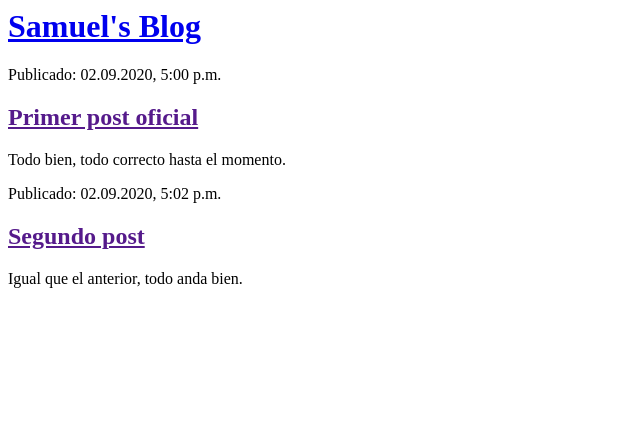
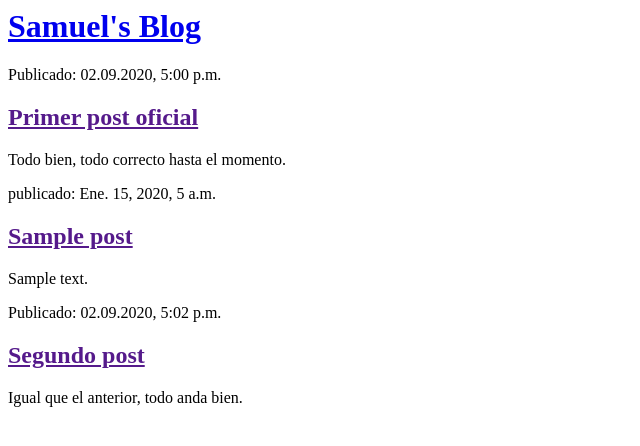
Before and after one commit to Samuel-Arrieta/My-Django-Blog, a Django app: page / in a window 1280 px wide. Shown: the top 446 px of the page, without its empty margins (0-640 px from the left). Run offline with Django 3.2, Linux system fonts and the light colour scheme; tables that the repository leaves empty hold one stand-in row (values such as "Sample post").

Commit message:
Templates modificados para mostrar post desde base de datos.

```diff
--- a/blog/templates/blog/post_list.html
+++ b/blog/templates/blog/post_list.html
@@ -13,10 +13,19 @@
             <p>Todo bien, todo correcto hasta el momento.</p>
         </div>
 
+    {% for post in posts %}
+        <div>
+            <p> publicado: {{ post.published_date }}</p>
+            <h2><a href="">{{ post.title }}</a></h2>
+            <p>{{ post.text|linebreaksbr }}</p>
+        </div>
+    {% endfor %}
+
         <div>
             <p>Publicado: 02.09.2020, 5:02 p.m.</p>
             <h2><a href="">Segundo post</a></h2>
             <p>Igual que el anterior, todo anda bien.</p>
         </div>
+
     </body>
 </html>
--- a/blog/views.py
+++ b/blog/views.py
@@ -1,6 +1,7 @@
 from django.shortcuts import render
-
-# Create your views here.
+from django.utils import timezone
+from .models import Post
 
 def post_list(request):
-    return render(request, 'blog/post_list.html', {})
+    posts = Post.objects.filter(published_date__lte=timezone.now()).order_by('published_date')
+    return render(request, 'blog/post_list.html', {'posts': posts})
```
